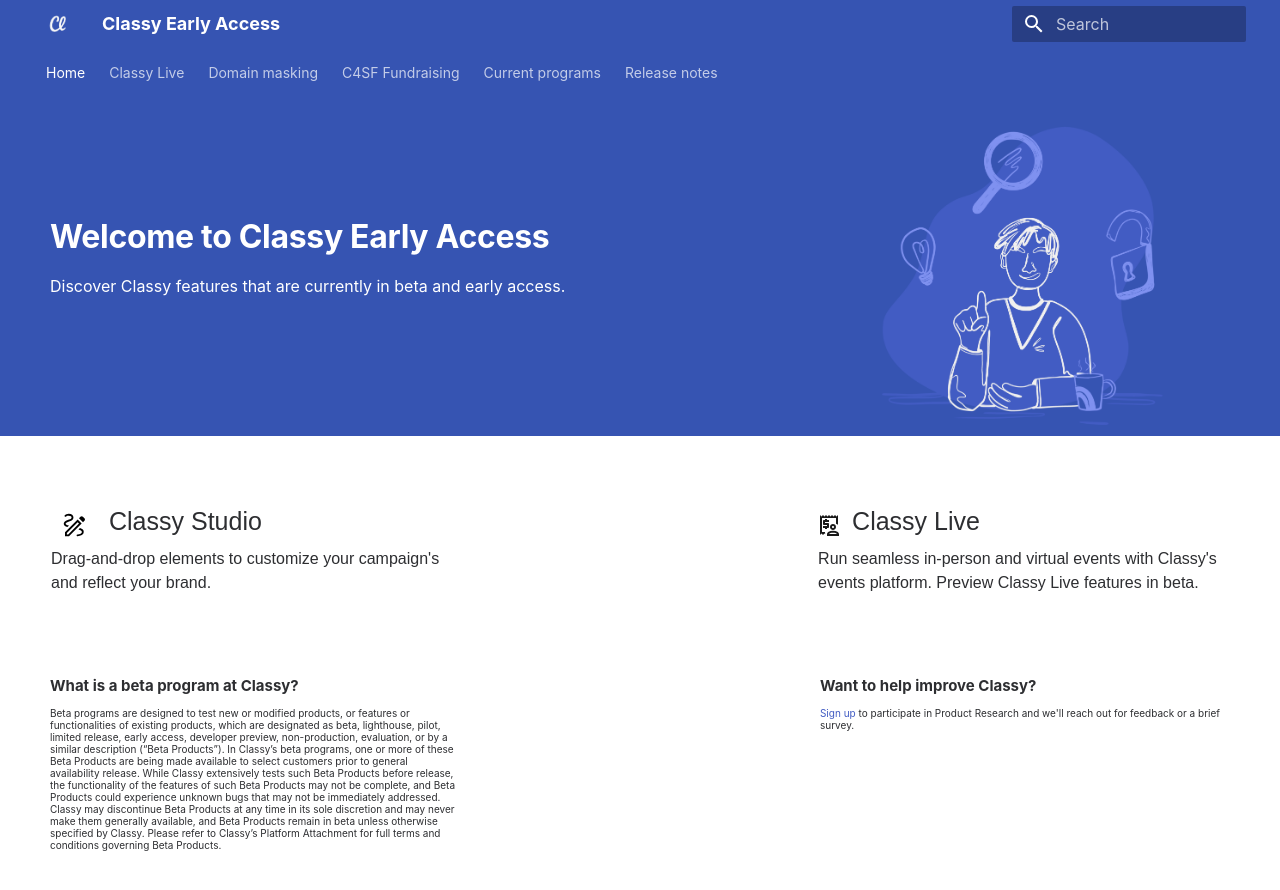
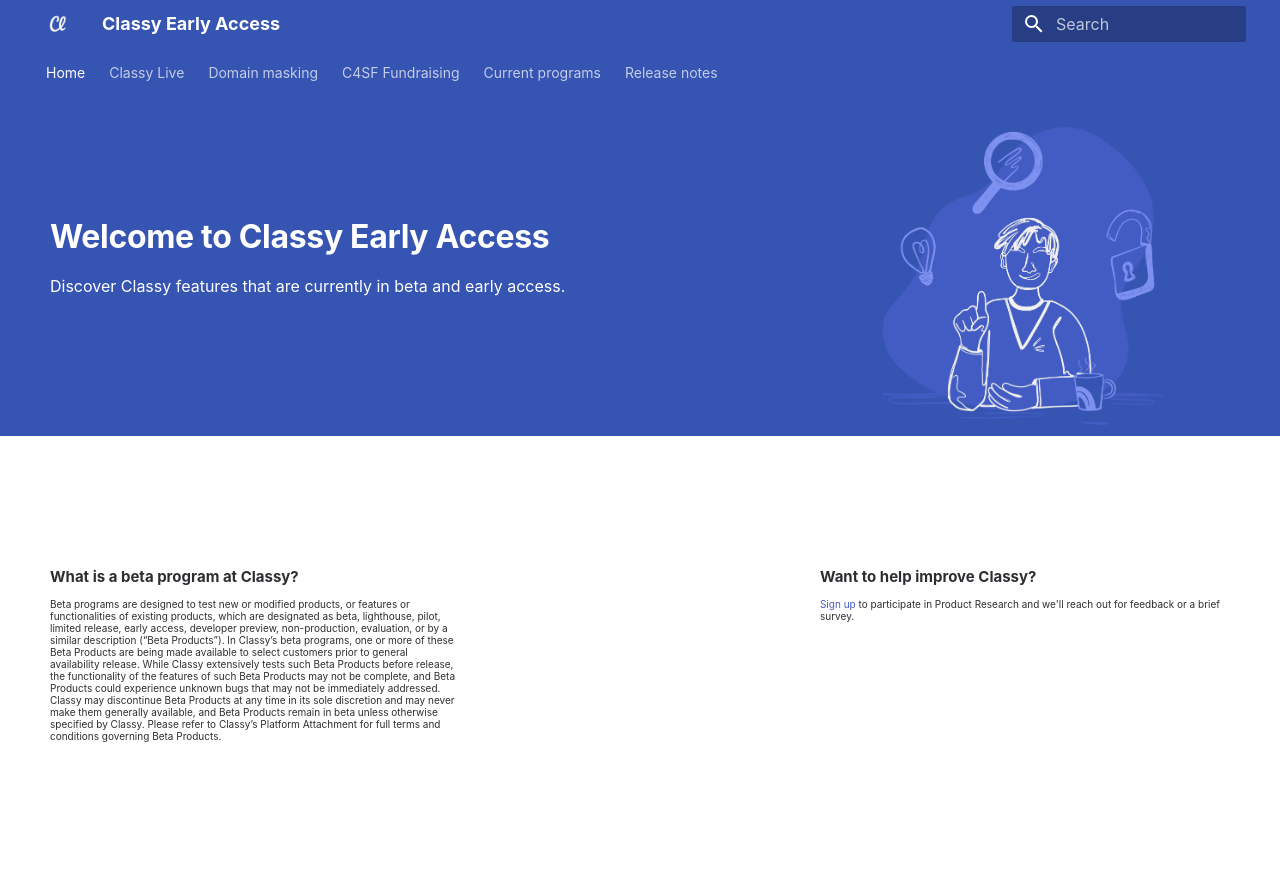
Before and after one commit to truj1ll0/mkdocs-help-center, an MkDocs documentation site: the page built from docs/index.md, in a window 1280 px wide and 900 px high. Shown: the top 890 px of the window. Built offline with MkDocs 1.6.1 and Material for MkDocs 9.7.7, drawn with Linux system fonts in a browser that asks for light colours; some web fonts are replaced.

Commit message:
Remove links from home page

```diff
--- a/overrides/home.html
+++ b/overrides/home.html
@@ -268,53 +268,6 @@
 </section>
 
 <!-- Main site box descriptions -->
-<section class="top-hr">
-  <a
-    href="campaign-studio/getting-started/intro-to-campaign-studio"
-    class="feature-item"
-  >
-    <h2>
-      <svg
-        xmlns="http://www.w3.org/2000/svg"
-        height="48"
-        viewBox="0 -960 960 960"
-        width="48"
-      >
-        <path
-          d="M560-120q-12 0-21-9t-9-21q0-13 9-21.5t21-8.5q59 0 99.5-24t40.5-56q0-23-29.5-45T591-339l47-47q63 19 92.5 52.5T760-260q0 67-61 103.5T560-120ZM240-414q-64-14-92-44t-28-62q0-35 26-63t120-62q66-24 85-39t19-35q0-25-22-43t-68-18q-27 0-46 7t-34 22q-8 8-20.5 9.5T157-748q-11-8-11.5-20t7.5-21q17-22 51-36.5t76-14.5q68 0 109 32.5t41 88.5q0 41-28.5 69.5T290-590q-67 25-88.5 39.5T180-520q0 16 27 30.5t81 27.5l-48 48Zm496-154L608-696l45-45q18-18 40-18t40 18l48 48q18 18 18 40t-18 40l-45 45ZM220-180h42l345-345-42-42-345 345v42Zm-60 60v-128l405-405 128 128-405 405H160Zm405-447 42 42-42-42Z"
-        />
-      </svg>
-      Classy Studio
-    </h2>
-    <p>
-      Drag-and-drop elements to customize your campaign's and reflect your
-      brand.
-    </p>
-  </a>
-  <a href="classy-live/bulk-close" class="feature-item">
-    <h2>
-      <svg
-        width="24"
-        height="24"
-        viewBox="0 0 24 24"
-        fill="none"
-        xmlns="http://www.w3.org/2000/svg"
-      >
-        <path
-          d="M19.35 18.75C18.25 18.08 16.8 17.75 15 17.75C13.2 17.75 11.77 18.08 10.66 18.75C9.55 19.42 9 20.29 9 21.37V22.99H21V21.37C21 20.29 20.45 19.41 19.35 18.75ZM11.12 21C11.25 20.67 11.7 20.38 12.45 20.12C13.2 19.86 14.05 19.74 15 19.74C15.95 19.74 16.82 19.86 17.56 20.12C18.3 20.37 18.75 20.66 18.9 21H11.12ZM17.13 11.86C16.56 11.28 15.84 11 14.99 11C14.14 11 13.45 11.29 12.87 11.86C12.29 12.43 11.99 13.15 11.99 14C11.99 14.85 12.28 15.54 12.87 16.12C13.46 16.7 14.16 17 14.99 17C15.82 17 16.55 16.71 17.13 16.12C17.71 15.54 17.99 14.83 17.99 14C17.99 13.17 17.7 12.44 17.13 11.86V11.86ZM15.71 14.71C15.52 14.9 15.28 15 15 15C14.72 15 14.48 14.9 14.29 14.71C14.1 14.52 14 14.28 14 14C14 13.72 14.1 13.48 14.29 13.29C14.48 13.1 14.72 13 15 13C15.28 13 15.52 13.1 15.71 13.29C15.9 13.48 16 13.72 16 14C16 14.28 15.9 14.52 15.71 14.71V14.71ZM7 16H9V15H10C10.28 15 10.52 14.9 10.71 14.71C10.9 14.52 11 14.28 11 14V11C11 10.72 10.9 10.48 10.71 10.29C10.52 10.1 10.28 10 10 10H7V9H11V7H9V6H7V7H6C5.72 7 5.48 7.1 5.29 7.29C5.1 7.48 5 7.72 5 8V11C5 11.28 5.1 11.52 5.29 11.71C5.48 11.9 5.72 12 6 12H9V13H5V15H7V16ZM7.33 21.33L6.5 20.5L5 22L3.5 20.5L2 22V2L3.5 3.5L5 2L6.5 3.5L8 2L9.5 3.5L11 2L12.5 3.5L14 2L15.5 3.5L17 2L18.5 3.5L20 2V11.68C19.38 11.3 18.71 11 18 10.79V4.91H4V19.09H7C7 19.87 7.12 20.62 7.32 21.33H7.33Z"
-          fill="black"
-          fill-opacity="0.9"
-        />
-      </svg>
-      Classy Live
-    </h2>
-    <p>
-      Run seamless in-person and virtual events with Classy's events platform.
-      Preview Classy Live features in beta.
-    </p>
-  </a>
-</section>
-
 <footer>
   <div class="notice beta-notice">
     <h2>What is a beta program at Classy?</h2>
```
